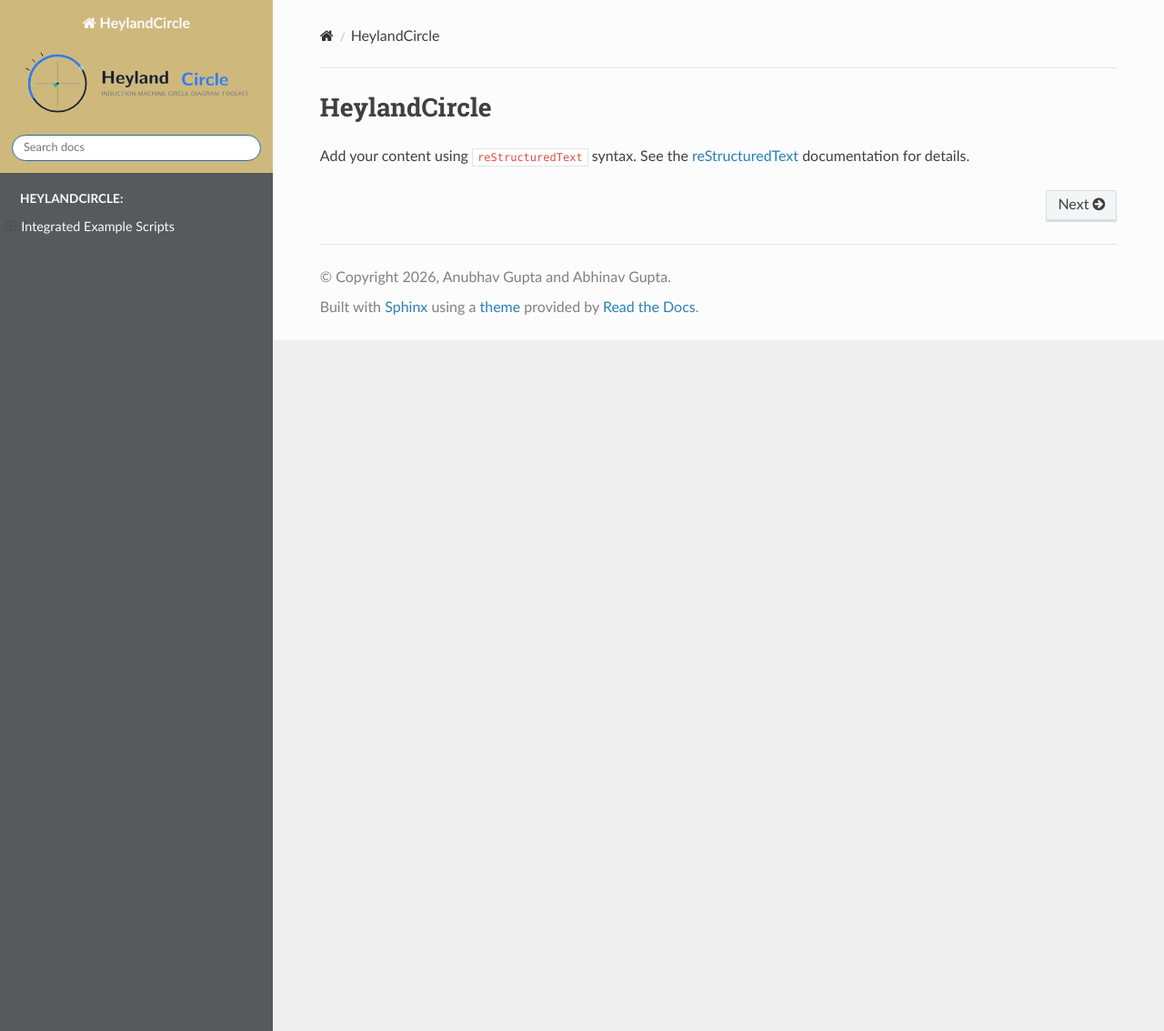
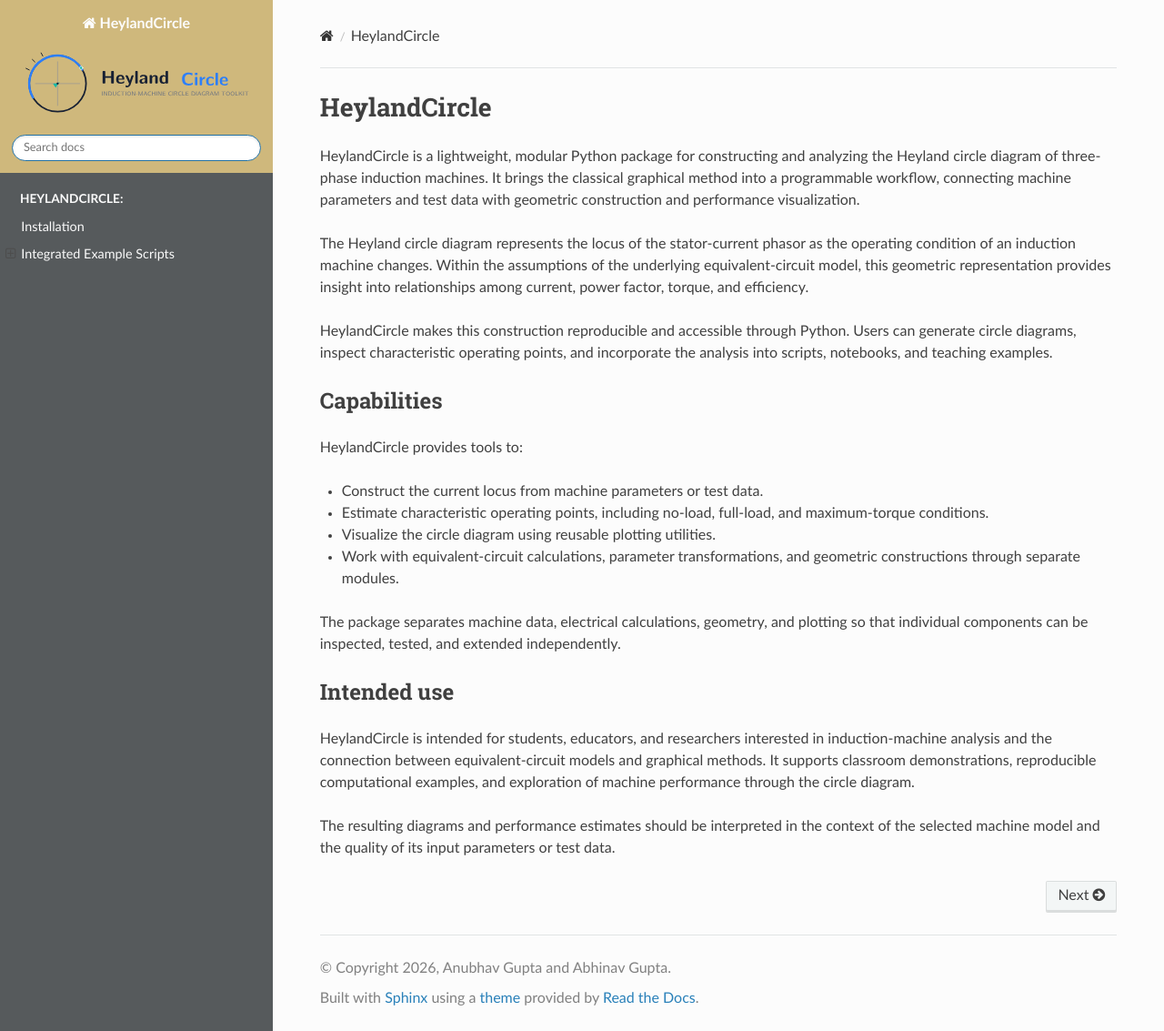
Before and after one commit to theinfinitelabs/HeylandCircle, a Sphinx documentation site: the page built from docs/source/index.rst, in a window 1280 px wide and 1133 px high. Shown: the whole window at 91% size. Built offline with Sphinx 7.4.7 and the Read the Docs theme 3.1.0, drawn with Linux system fonts in a browser that asks for light colours.

```diff
--- a/docs/source/index.rst
+++ b/docs/source/index.rst
@@ -6,9 +6,51 @@
 HeylandCircle
 =============
 
-Add your content using ``reStructuredText`` syntax. See the
-`reStructuredText <https://www.sphinx-doc.org/en/master/usage/restructuredtext/index.html>`_
-documentation for details.
+HeylandCircle is a lightweight, modular Python package for constructing
+and analyzing the Heyland circle diagram of three-phase induction
+machines. It brings the classical graphical method into a programmable
+workflow, connecting machine parameters and test data with geometric
+construction and performance visualization.
+
+The Heyland circle diagram represents the locus of the stator-current
+phasor as the operating condition of an induction machine changes.
+Within the assumptions of the underlying equivalent-circuit model,
+this geometric representation provides insight into relationships
+among current, power factor, torque, and efficiency.
+
+HeylandCircle makes this construction reproducible and accessible
+through Python. Users can generate circle diagrams, inspect
+characteristic operating points, and incorporate the analysis into
+scripts, notebooks, and teaching examples.
+
+Capabilities
+------------
+
+HeylandCircle provides tools to:
+
+* Construct the current locus from machine parameters or test data.
+* Estimate characteristic operating points, including no-load,
+  full-load, and maximum-torque conditions.
+* Visualize the circle diagram using reusable plotting utilities.
+* Work with equivalent-circuit calculations, parameter transformations,
+  and geometric constructions through separate modules.
+
+The package separates machine data, electrical calculations, geometry,
+and plotting so that individual components can be inspected, tested,
+and extended independently.
+
+Intended use
+------------
+
+HeylandCircle is intended for students, educators, and researchers
+interested in induction-machine analysis and the connection between
+equivalent-circuit models and graphical methods. It supports classroom
+demonstrations, reproducible computational examples, and exploration
+of machine performance through the circle diagram.
+
+The resulting diagrams and performance estimates should be interpreted
+in the context of the selected machine model and the quality of its
+input parameters or test data.
 
 
 .. toctree::
```
Also changed, not shown: other parts of docs/source/index.rst (+1 -0 lines), docs/source/rst/install.rst (added, +81 -0 lines).
